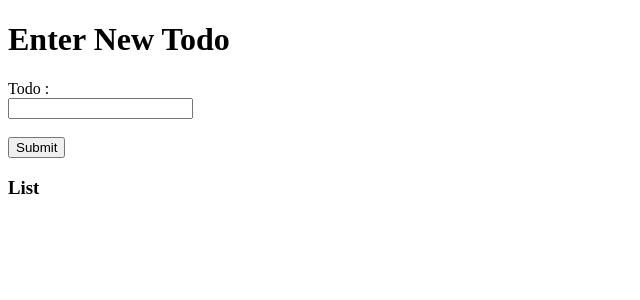
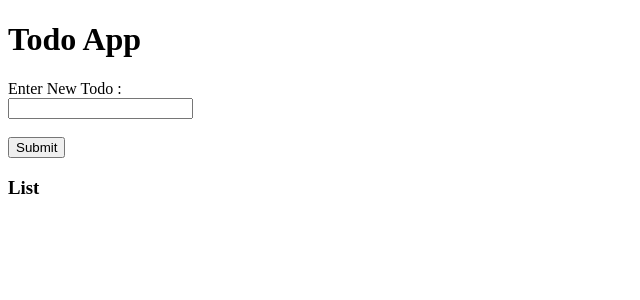
Before and after one commit to BabarAslamm/yahoo-baba-reactjs-course, a React (Vite) app: page / in a window 1280 px wide. Shown: the top 300 px of the page, without its empty margins (0-640 px from the left). Built offline with nearby package versions, Linux system fonts and the light colour scheme.

Commit message:
Text fixed

```diff
--- a/src/Todo.jsx
+++ b/src/Todo.jsx
@@ -30,8 +30,8 @@ function Todo() {
     return (
         <>
             <form onSubmit={handleSubmit}>
-                <h1>Enter New Todo</h1>
-                <label>Todo : </label><br />
+                <h1>Todo App</h1>
+                <label>Enter New Todo : </label><br />
                 <input
                     type="text"
                     value={newTodo}
```
